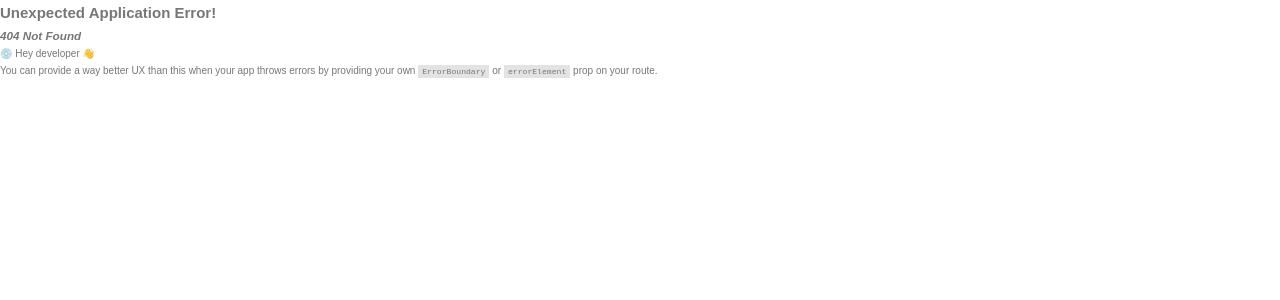
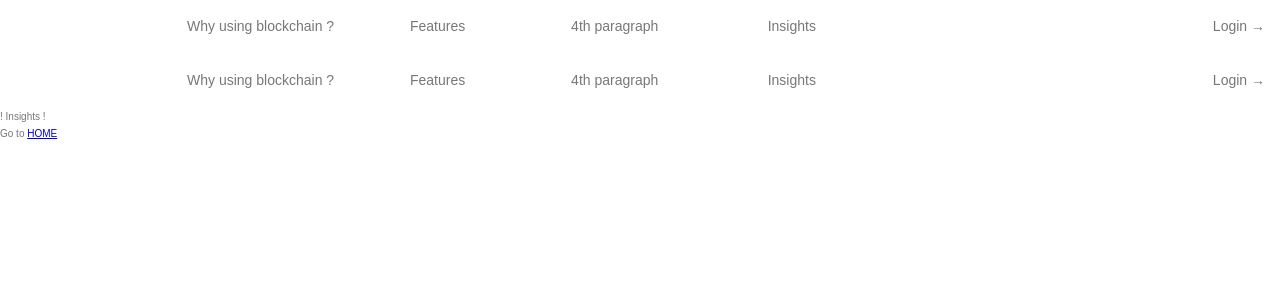
Before and after one commit to debuy-co/debuy-landingpage2, a React (Create React App) app: page /Insights in a window 1280 px wide. Before the commit this address had no page. Shown: the top 300 px of the page. Built offline with nearby package versions, Linux system fonts and the light colour scheme; a web font is replaced by a local one.

Commit message:
router layout & nested layouts

```diff
--- a/src/App.js
+++ b/src/App.js
@@ -1,12 +1,26 @@
-import Main from "./Main";
+import Header from "./components/Header";
+import Home from "./pages/Home";
+import Insights from "./pages/Insights";
 import { createBrowserRouter, RouterProvider } from "react-router-dom"; //package imported to create our routes and use them
 
 const router = createBrowserRouter([
+  //this route is the main one, it acts as a parent route
   {
-    path: "/", //this is the generic path , the one tha corrispond to the domain
-    element: <Main />,
-  } /*this routed object takes a couple of property to configure the route: the path and the component that shall be loaded when that path is reached*/,
-]); //this function is an array of routes objects
+    path: "/",
+    element: <Header />, //here we add the element that shall wrap around the other paths
+    children: [
+      {
+        path: "/",
+        element: <Home />,
+      },
+
+      {
+        path: "/Insights",
+        element: <Insights />,
+      },
+    ],
+  },
+]);
 
 function App() {
   return <RouterProvider router={router} />;
--- a/src/pages/Home/Features.js
+++ b/src/components/Features.js
@@ -1,5 +1,5 @@
 import React from "react";
-import sprite from "../../assets/icons/sprite.svg";
+import sprite from "../assets/icons/sprite.svg";
 
 function Features() {
   return (
--- a/src/pages/Home/Footer.js
+++ b/src/components/Footer.js
@@ -1,5 +1,5 @@
 import React from "react";
-import fullLogoHigh from "../../assets/logo/full_transparent_high.png";
+import fullLogoHigh from "../assets/logo/full_transparent_high.png";
 
 function Footer() {
   return (
--- /dev/null
+++ b/src/components/Header.js
@@ -0,0 +1,67 @@
+import React from "react";
+import logo from "../assets/logo/logo_transparent.png";
+import logoName from "../assets/logo/logoname_transparent.png";
+import { Link } from "react-router-dom";
+import { Outlet } from "react-router-dom"; //this component mark the place where the child route elements shall be rendered
+
+function Header(props) {
+  // function handleClick(e) {
+  //   e.preventDefault(); //most probably need this one as the default behavior of an anchor is to refresh the page
+  //   console.log("cliccato");
+  // }
+
+  return (
+    <>
+      <header className="header">
+        <div className="header__logo-box">
+          <img src={logo} alt="Logo" className="header__logo"></img>
+          <img
+            src={logoName}
+            alt="LogoName"
+            className="header__logo-name"
+          ></img>
+        </div>
+
+        <ul className="header__navigation">
+          <li className="header__navigation-item">
+            <a href="#1" className="header__navigation-link">
+              Why using blockchain ?
+            </a>
+          </li>
+
+          <li className="header__navigation-item">
+            <a href="#1" className="header__navigation-link">
+              Features
+            </a>
+          </li>
+
+          <li className="header__navigation-item">
+            <a href="#1" className="header__navigation-link">
+              4th paragraph
+            </a>
+          </li>
+
+          {/*added navigation with Link*/}
+          <li className="header__navigation-item">
+            <Link to="Insights" className="header__navigation-link">
+              Insights
+            </Link>
+          </li>
+        </ul>
+
+        <li className="header__login">
+          <a
+            href="#1"
+            className="header__login-link"
+            onClick={props.onLoginClick}
+          >
+            Login &rarr;
+          </a>
+        </li>
+      </header>
+      <Outlet />
+    </>
+  );
+}
+
+export default Header;
--- a/src/pages/Home/Header.js
+++ /dev/null
@@ -1,57 +0,0 @@
-import React from "react";
-import logo from "../../assets/logo/logo_transparent.png";
-import logoName from "../../assets/logo/logoname_transparent.png";
-
-function Header(props) {
-  // function handleClick(e) {
-  //   e.preventDefault(); //most probably need this one as the default behavior of an anchor is to refresh the page
-  //   console.log("cliccato");
-  // }
-
-  return (
-    <header className="header">
-      <div className="header__logo-box">
-        <img src={logo} alt="Logo" className="header__logo"></img>
-        <img src={logoName} alt="LogoName" className="header__logo-name"></img>
-      </div>
-
-      <ul className="header__navigation">
-        <li className="header__navigation-item">
-          <a href="#1" className="header__navigation-link">
-            Why using blockchain ?
-          </a>
-        </li>
-
-        <li className="header__navigation-item">
-          <a href="#1" className="header__navigation-link">
-            Features
-          </a>
-        </li>
-
-        <li className="header__navigation-item">
-          <a href="#1" className="header__navigation-link">
-            4th paragraph
-          </a>
-        </li>
-
-        <li className="header__navigation-item">
-          <a href="#1" className="header__navigation-link">
-            Insigths
-          </a>
-        </li>
-      </ul>
-
-      <li className="header__login">
-        <a
-          href="#1"
-          className="header__login-link"
-          onClick={props.onLoginClick}
-        >
-          Login &rarr;
-        </a>
-      </li>
-    </header>
-  );
-}
-
-export default Header;
--- /dev/null
+++ b/src/pages/Insights.js
@@ -0,0 +1,19 @@
+import Header from "../components/Header";
+import { Link } from "react-router-dom";
+
+function Insights() {
+  //TODO: da sistemare Header in modo che abbia il link per l'accesso a login come prima
+  //TODO: da sistemare il codice sass di questa pagina
+
+  return (
+    <body>
+      <Header />
+      <p> ! Insights ! </p>
+      <p>
+        Go to <Link to="/"> HOME </Link>
+      </p>
+    </body>
+  );
+}
+
+export default Insights;
```
Also changed, not shown: src/pages/Home.js (renamed from src/Main.js, +9 -9 lines), src/components/ContactUs.js (renamed from src/pages/Home/ContactUs.js), src/components/Heading.js (renamed from src/pages/Home/Heading.js).
